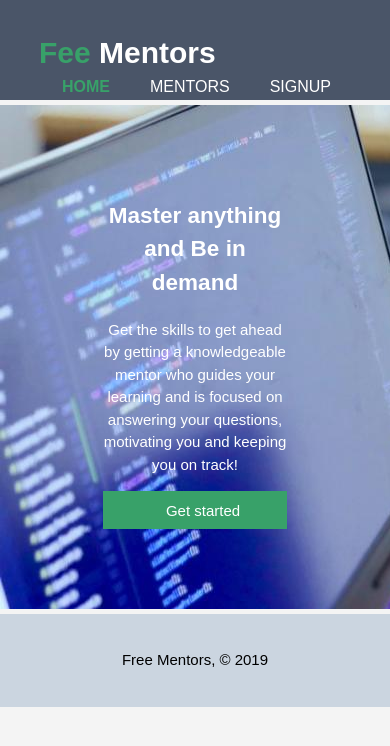
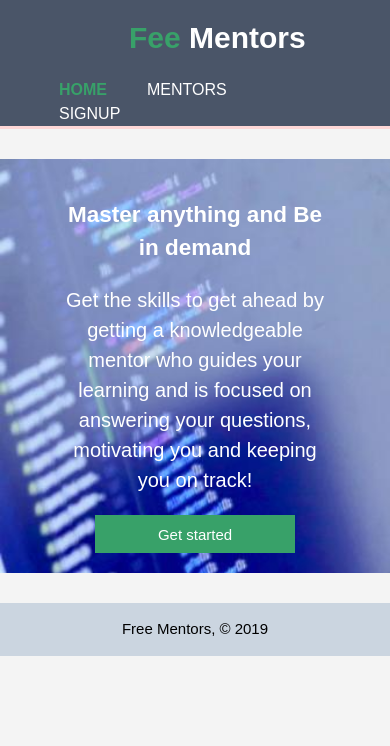
Before and after one commit to shaazk/Free-Mentors, a plain HTML site: page UI/index.html in a window 390 px wide. Drawn offline with Linux system fonts and the light colour scheme.

Commit message:
feat(UI): Homepage responsiveness
- added responsiveness to the homepage

```diff
--- a/UI/index.html
+++ b/UI/index.html
@@ -42,8 +42,6 @@
         </div>
 
     </section>
-    <footer>
-			<p>Free Mentors, &copy; 2019</p>
-	</footer>
+    <footer>Free Mentors, &copy; 2019</footer>
 </body>
 </html>
--- a/UI/styles/index.css
+++ b/UI/styles/index.css
@@ -11,7 +11,7 @@ body{
 .container{
     width: 80%;
     margin: auto;
-    overflow: hidden;
+    overflow-y: hidden;
 }
 ul{
     margin: 0;
@@ -21,9 +21,9 @@ ul{
 header{
     background: #4a5568;
     color: #ffffff;
-    padding-top:30px;
+    padding-top:15px;
     min-height: 70px;
-    border-bottom:#fed7d7; 3px solid;
+    border-bottom:#fed7d7 3px solid;
 }
 header a{
     color: #ffffff;
@@ -47,7 +47,7 @@ header #branding h1{
 }
 header nav{
     float: right;
-    margin: margin-top: 10px;
+    margin-top: 18px;
 }
 
 header .highlight, header .current a{
@@ -66,9 +66,12 @@ header a:hover{
     text-align: center;
     color: #ffffff;
     background: url('/UI/images/showcase.jpg') no-repeat 0 5px;
-    padding:80px
+    background-size: cover;
+    background-attachment: fixed;
+    padding:80px;
+    margin: 30px 0;
 }
-showcase p{
+#showcase p{
     font-size: 20px;
 }
 .btn{
@@ -85,9 +88,43 @@ showcase p{
     font-size: 15px
 }
 footer{
-    padding: 20px;
+    padding: 15px;
     color: #000000;
     margin-top: 5px;
     background-color: #cbd5e0;
     text-align: center;
 }
+
+@media(max-width: 500px){
+    header #branding{
+        margin-left: 90px;
+    }
+    header nav{
+        margin-right: 20px;
+    }
+    #showcase{
+        padding: 20px;
+    }
+}
+@media (max-width: 375px){
+    header #branding{
+        margin-left: 70px;
+    }
+    header nav ul li{
+        padding: 0 10px;
+    }
+    #showcase .container p{
+        font-size: 14px;
+    }
+}
+@media(max-width: 320px){
+    header #branding{
+        margin-left: 80px;
+    }
+    header .container{
+        width: 100%;
+    }
+    header nav{
+        margin-right: 30px;
+    }
+}
```
Also changed, not shown: UI/signup.html (added).
